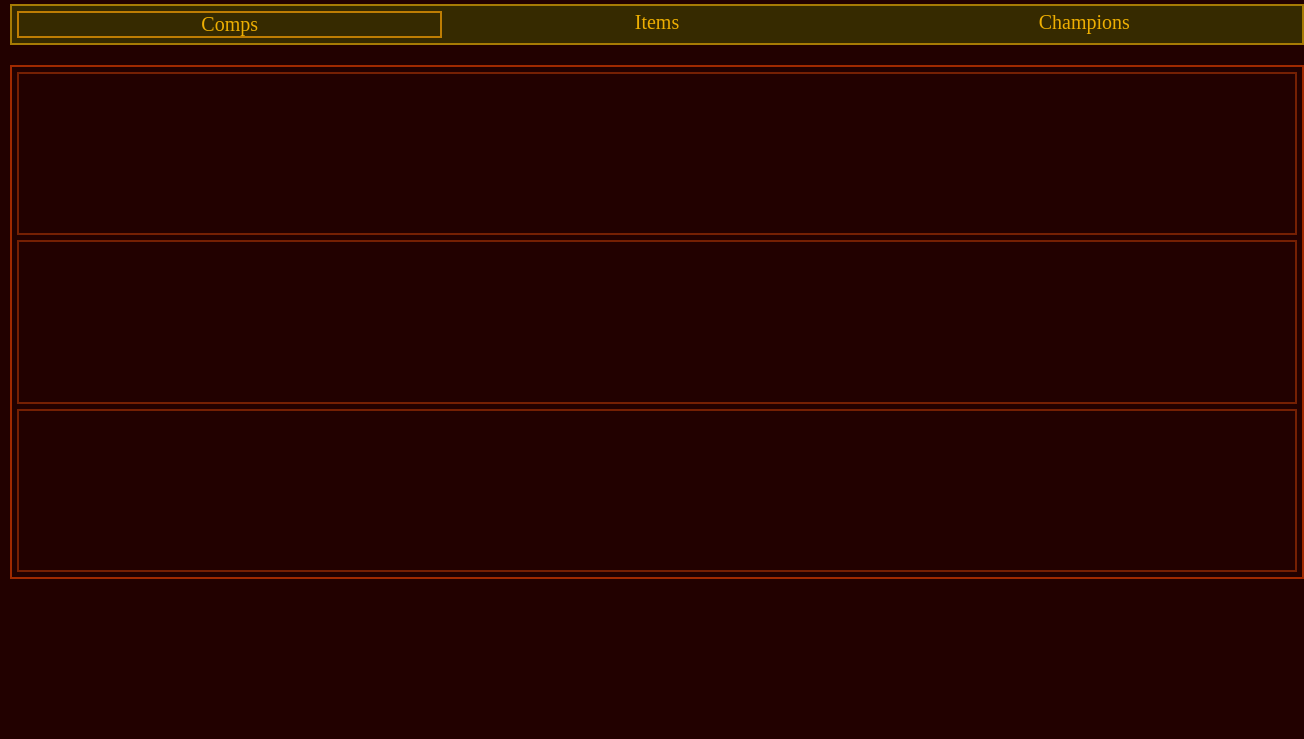
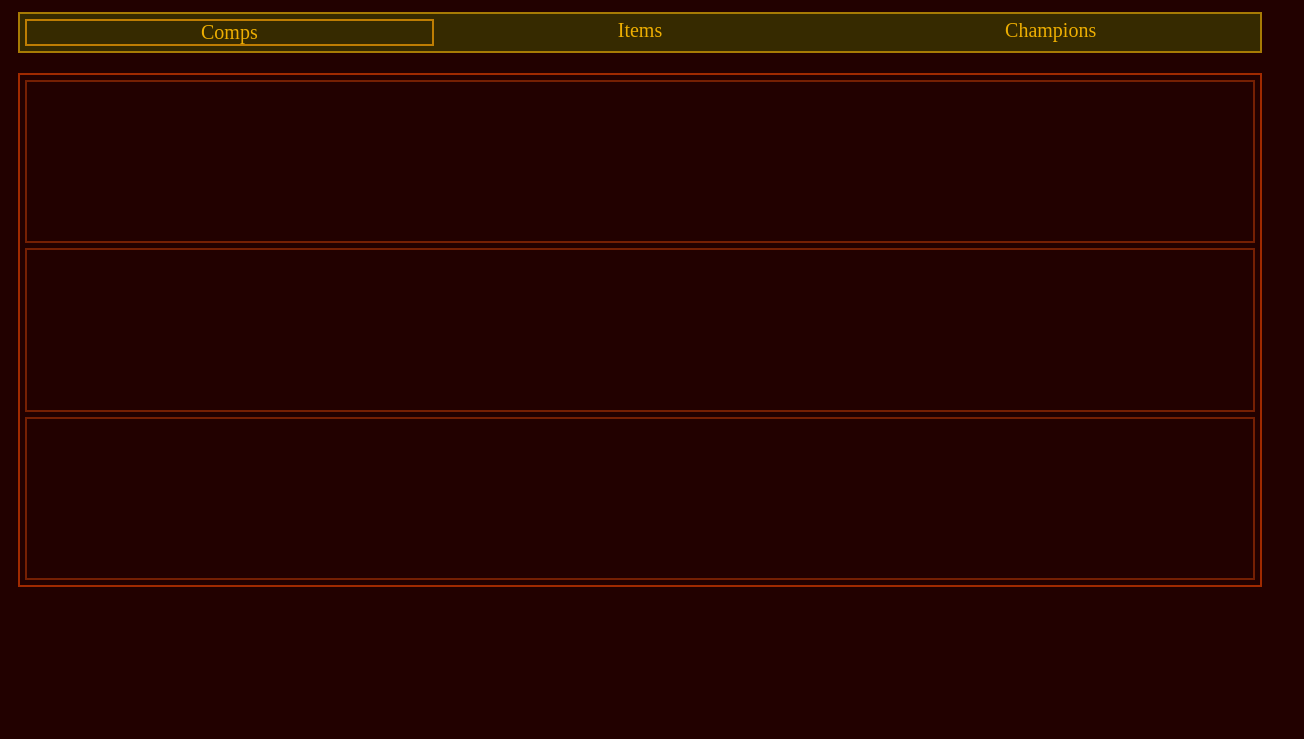
Before and after one commit to IgorPelowski/tft, a website: page index.html in a window 1280 px wide. Shown: the part 61-800 px from the top of the page, 1304 px wide, since content can reach past the window. Drawn offline with Linux system fonts and the light colour scheme.

Commit message:
margin fix

```diff
--- a/style.scss
+++ b/style.scss
@@ -1,7 +1,7 @@
 body{
     display: grid;
     background-color: rgb(34, 1, 0);
-    margin:0px
+    margin-right: 42px;
 }
 .logo{
     font-size: large;
```
Also changed, not shown: style.css.
